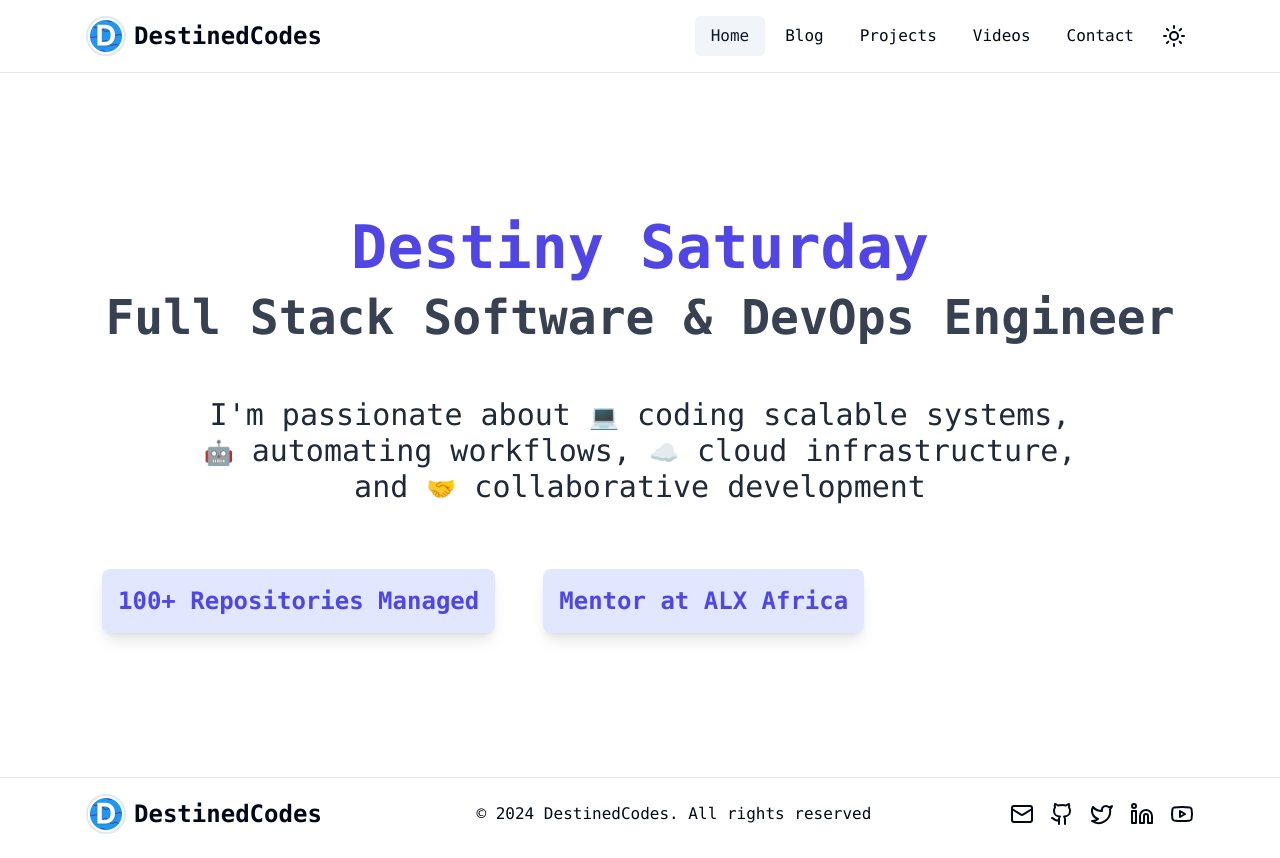
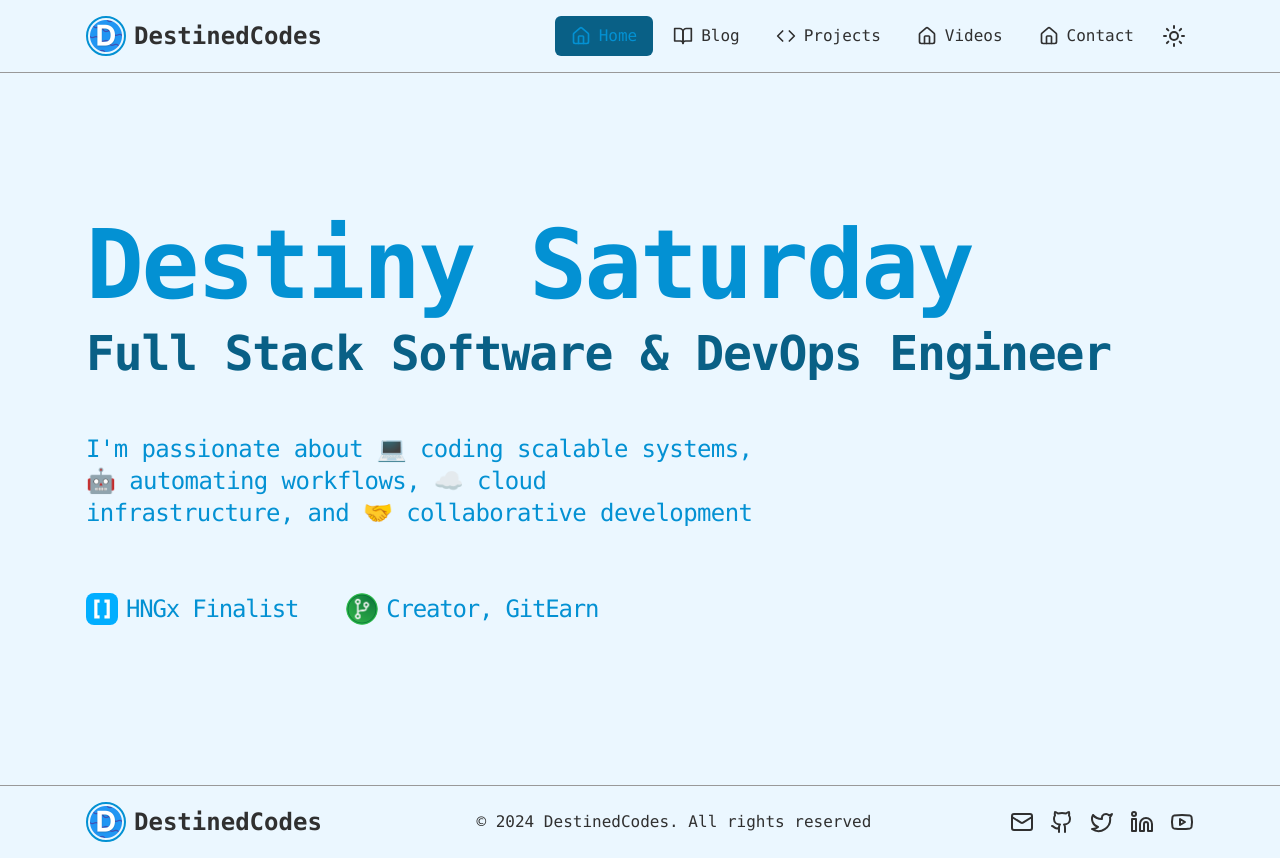
Before and after one commit to ThePrimeJnr/destinedcodes, a Next.js app: page / in a window 1280 px wide. Built offline with nearby package versions, Linux system fonts and the light colour scheme.

Commit message:
✨ feat(hero): finished designing hero

```diff
--- a/app/globals.css
+++ b/app/globals.css
@@ -4,72 +4,72 @@
 
 @layer base {
   :root {
-    --background: 0 0% 100%;
-    --foreground: 222.2 84% 4.9%;
+    /* Azure Fresh color palette */
+    --background: 204 100% 96%;
+    --foreground: 0 0% 19%;
 
-    --card: 0 0% 100%;
-    --card-foreground: 222.2 84% 4.9%;
+    --card: 204 100% 96%;
+    --card-foreground: 0 0% 19%;
 
-    --popover: 0 0% 100%;
-    --popover-foreground: 222.2 84% 4.9%;
+    --popover: 204 100% 96%;
+    --popover-foreground: 0 0% 19%;
 
-    --primary: 222.2 47.4% 11.2%;
-    --primary-foreground: 210 40% 98%;
+    --primary: 199 97% 42%;
+    --primary-foreground: 198 87% 28%;
 
-    --secondary: 210 40% 96.1%;
-    --secondary-foreground: 222.2 47.4% 11.2%;
+    --secondary: 198 87% 28%;
+    --secondary-foreground: 199 97% 42%;
 
-    --muted: 210 40% 96.1%;
-    --muted-foreground: 215.4 16.3% 46.9%;
+    --muted: 0 0% 60%;
+    --muted-foreground: 0 0% 19%;
 
-    --accent: 210 40% 96.1%;
-    --accent-foreground: 222.2 47.4% 11.2%;
+    --accent: 199 97% 42%;
+    --accent-foreground: 198 87% 28%;
 
-    --destructive: 0 84.2% 60.2%;
-    --destructive-foreground: 210 40% 98%;
+    --destructive: 0 0% 19%;
+    --destructive-foreground: 204 100% 96%;
 
-    --border: 214.3 31.8% 91.4%;
-    --input: 214.3 31.8% 91.4%;
-    --ring: 222.2 84% 4.9%;
+    --border: 0 0% 60%;
+    --input: 0 0% 60%;
+    --ring: 204 100% 96%;
 
     --radius: 0.5rem;
   }
 
   .dark {
-    --background: 222.2 84% 4.9%;
-    --foreground: 210 40% 98%;
+    --background: 0 0% 19%;
+    --foreground: 204 100% 96%;
 
-    --card: 222.2 84% 4.9%;
-    --card-foreground: 210 40% 98%;
+    --card: 0 0% 19%;
+    --card-foreground: 204 100% 96%;
 
-    --popover: 222.2 84% 4.9%;
-    --popover-foreground: 210 40% 98%;
+    --popover: 0 0% 19%;
+    --popover-foreground: 204 100% 96%;
 
-    --primary: 210 40% 98%;
-    --primary-foreground: 222.2 47.4% 11.2%;
+    --primary: 204 100% 96%;
+    --primary-foreground: 199 97% 42%;
 
-    --secondary: 217.2 32.6% 17.5%;
-    --secondary-foreground: 210 40% 98%;
+    --secondary: 199 70% 40%;
+    --secondary-foreground: 204 100% 96%;
 
-    --muted: 217.2 32.6% 17.5%;
-    --muted-foreground: 215 20.2% 65.1%;
+    --muted: 199 70% 40%;
+    --muted-foreground: 204 100% 96%;
 
-    --accent: 217.2 32.6% 17.5%;
-    --accent-foreground: 210 40% 98%;
+    --accent: 199 70% 40%;
+    --accent-foreground: 204 100% 96%;
 
-    --destructive: 0 62.8% 30.6%;
-    --destructive-foreground: 210 40% 98%;
+    --destructive: 199 70% 40%;
+    --destructive-foreground: 204 100% 96%;
 
-    --border: 217.2 32.6% 17.5%;
-    --input: 217.2 32.6% 17.5%;
-    --ring: 212.7 26.8% 83.9%;
+    --border: 199 70% 40%;
+    --input: 199 70% 40%;
+    --ring: 0 0% 84%;
   }
-}
 
-@layer base {
   * {
-    @apply border-border;
+    @apply border-solid;
   }
+
   body {
     @apply bg-background text-foreground;
   }
--- a/app/page.tsx
+++ b/app/page.tsx
@@ -1,4 +1,5 @@
 import type { Metadata } from 'next';
+import Image from 'next/image';
 
 import { getMetadata } from '@/site.config';
 
@@ -6,47 +7,40 @@ export const metadata: Metadata = getMetadata('home');
 
 const Home = () => {
   return (
-    <div className="container mx-auto py-24 px-4">
-      <div className="flex flex-col items-center text-center">
-        <h1 className="text-6xl font-extrabold text-indigo-600">
+    <div className="py-12 md:py-24">
+      <div className="flex flex-col">
+        <h1 className="font-extrabold text-6xl text-primary md:text-8xl tracking-tight">
           Destiny Saturday
         </h1>
-        <p className="text-gray-700 block text-4xl md:text-5xl font-bold leading-tight mt-4">
+        <p className="mt-4 font-bold text-4xl text-secondary md:text-5xl leading-tight tracking-tight">
           Full Stack Software &amp; DevOps Engineer
         </p>
 
-        <p className="mt-14 font-body max-w-4xl text-xl md:text-3xl text-gray-800">
-          I&apos;m passionate about{' '}
-          <span role="img" aria-label="coding" className="text-2xl">
-            💻
-          </span>{' '}
-          coding scalable systems,{' '}
-          <span role="img" aria-label="automation" className="text-2xl">
-            🤖
-          </span>{' '}
-          automating workflows,{' '}
-          <span role="img" aria-label="cloud" className="text-2xl">
-            ☁️
-          </span>{' '}
-          cloud infrastructure, and{' '}
-          <span role="img" aria-label="teamwork" className="text-2xl">
-            🤝
-          </span>{' '}
-          collaborative development
+        <p className="mt-10 md:mt-14 max-w-2xl text-lg text-primary md:text-2xl tracking-tight">
+          I&apos;m passionate about 💻 coding scalable systems, 🤖 automating
+          workflows, ☁️ cloud infrastructure, and 🤝 collaborative development
         </p>
 
-        <div className="mt-12 md:mt-16 w-full">
-          <div className="flex flex-col md:flex-row gap-6 md:gap-12 items-center">
-            <div className="flex items-center bg-indigo-100 p-4 rounded-lg shadow-lg">
-              <span className="text-2xl font-semibold text-indigo-600">
-                100+ Repositories Managed
-              </span>
-            </div>
-            <div className="flex items-center bg-indigo-100 p-4 rounded-lg shadow-lg">
-              <span className="text-2xl font-semibold text-indigo-600">
-                Mentor at ALX Africa
-              </span>
-            </div>
+        <div className="flex md:flex-row flex-col gap-4 md:gap-12 mt-8 md:mt-12 py-4 w-full text-lg text-primary md:text-2xl tracking-tighter">
+          <div className="flex items-center">
+            <Image
+              src={'/images/hng.png'}
+              alt="HNG Logo"
+              width={32}
+              height={32}
+              className="mr-2 rounded-lg"
+            />
+            HNGx Finalist
+          </div>
+          <div className="flex items-center">
+            <Image
+              src={'/images/gitearn.png'}
+              alt="Gitearn Logo"
+              width={32}
+              height={32}
+              className="mr-2 rounded-full"
+            />
+            Creator, GitEarn
           </div>
         </div>
       </div>
--- a/components/layouts/header.tsx
+++ b/components/layouts/header.tsx
@@ -16,7 +16,7 @@ import siteData from '@/site.config';
 
 const Header = () => {
   const {
-    header: { logo, title, routes },
+    header: { routes },
   } = siteData;
 
   const pathname = usePathname();
@@ -35,15 +35,15 @@ const Header = () => {
         setTheme(theme == 'light' ? 'dark' : 'light');
       }}
     >
-      <Sun className="h-6 w-6 rotate-0 scale-100 transition-all dark:-rotate-90 dark:scale-0" />
-      <Moon className="absolute h-6 w-6 rotate-90 scale-0 transition-all dark:rotate-0 dark:scale-100" />
+      <Sun className="w-6 h-6 transition-all rotate-0 scale-100 dark:-rotate-90 dark:scale-0" />
+      <Moon className="absolute w-6 h-6 transition-all rotate-90 scale-0 dark:rotate-0 dark:scale-100" />
     </Button>
   );
 
   const RouteLinks = () => (
     <>
       {routes.map((route: any, index: number) => (
-        <div className="space-y-4" key={route.value}>
+        <div className="space-y-2" key={route.value}>
           <Link
             href={route.value}
             onClick={() => {
@@ -52,12 +52,13 @@ const Header = () => {
           >
             <Button
               variant={active == route.name ? 'secondary' : 'ghost'}
-              className="text-base w-full"
+              className="w-full text-base"
             >
+              <route.logo className="mr-2 w-5 h-5"/>
               {route.name}
             </Button>
           </Link>
-          {index != routes.length - 1 && <Separator />}
+          {index != routes.length - 1 && <Separator className="md:hidden" />}
         </div>
       ))}
     </>
@@ -65,8 +66,8 @@ const Header = () => {
 
   return (
     <>
-      <header className="container flex justify-between items-center py-4">
-        <div className="md:hidden flex items-center justify-between w-full">
+      <header className="flex justify-between items-center py-4 container">
+        <div className="flex justify-between items-center md:hidden w-full">
           <Sheet
             open={open}
             onOpenChange={() => {
@@ -80,7 +81,7 @@ const Header = () => {
             </SheetTrigger>
             <SheetContent
               side={'top'}
-              className="w-full space-y-4 p-12 text-sm"
+              className="space-y-4 p-12 w-full text-sm"
             >
               <RouteLinks />
             </SheetContent>
@@ -88,19 +89,10 @@ const Header = () => {
           <Logo />
           <ThemeToggleButton />
         </div>
-        <div className="hidden md:flex justify-between items-center w-full">
+        <div className="md:flex justify-between items-center hidden w-full">
           <Logo title={'DestinedCodes'} />
           <div className="flex items-center space-x-1">
-            {routes.map((route: any) => (
-              <Link href={route?.value} key={route?.value}>
-                <Button
-                  variant={active == route.name ? 'secondary' : 'ghost'}
-                  className="text-base"
-                >
-                  {route.name}
-                </Button>
-              </Link>
-            ))}
+            <RouteLinks />
             <ThemeToggleButton />
           </div>
         </div>
--- a/components/logo.tsx
+++ b/components/logo.tsx
@@ -12,7 +12,7 @@ const Logo = ({ title }: any) => {
 
   return (
     <Link className="flex justify-center items-center mr-4" href="/">
-      <div className="border-2 p-0.5 rounded-full">
+      <div className="border-primary border-2 p-0.5 rounded-full">
         <Image src={logo} height={32} width={32} alt="logo" />
       </div>
       {title && <div className="ml-2 text-2xl font-semibold">{title}</div>}
--- a/site.config.ts
+++ b/site.config.ts
@@ -1,4 +1,4 @@
-import Intro from './components/intro.mdx';
+import { BookOpen, Code, Home } from 'lucide-react';
 
 const siteData: any = {
   author: 'Destiny Saturday',
@@ -13,11 +13,11 @@ const siteData: any = {
     logo: '/images/logo.png',
     title: 'DestinedCodes',
     routes: [
-      { name: 'Home', value: '/' },
-      { name: 'Blog', value: '/blog' },
-      { name: 'Projects', value: '/project' },
-      { name: 'Videos', value: '/video' },
-      { name: 'Contact', value: '/contact' },
+      { name: 'Home', value: '/', logo: Home },
+      { name: 'Blog', value: '/blog', logo: BookOpen },
+      { name: 'Projects', value: '/projects', logo: Code },
+      { name: 'Videos', value: '/videos', logo: Home },
+      { name: 'Contact', value: '/contact', logo: Home },
     ],
   },
 
```
Also changed, not shown: public/images/gitearn.png (added), public/images/hng.png (added).
